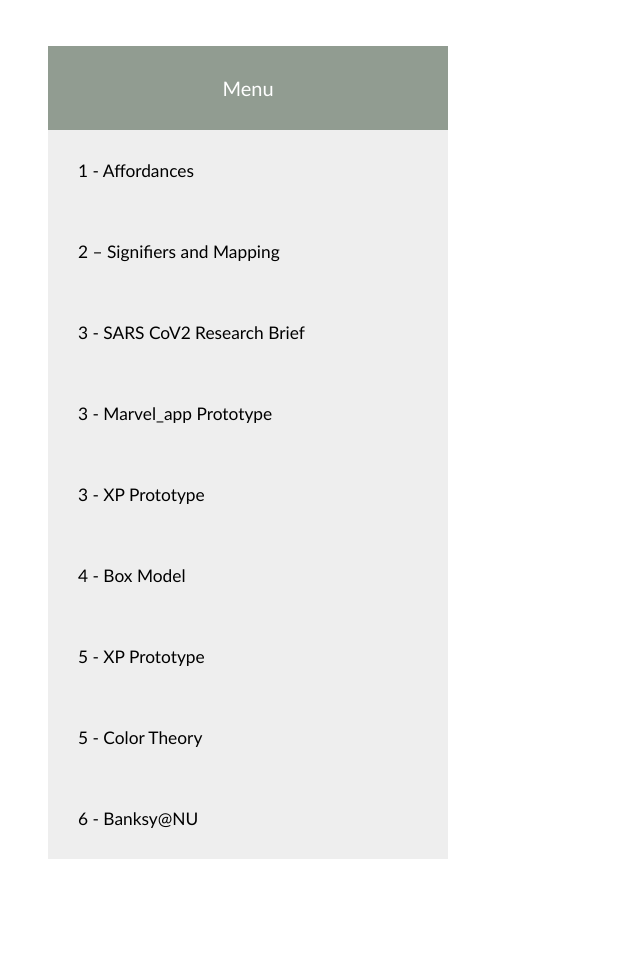
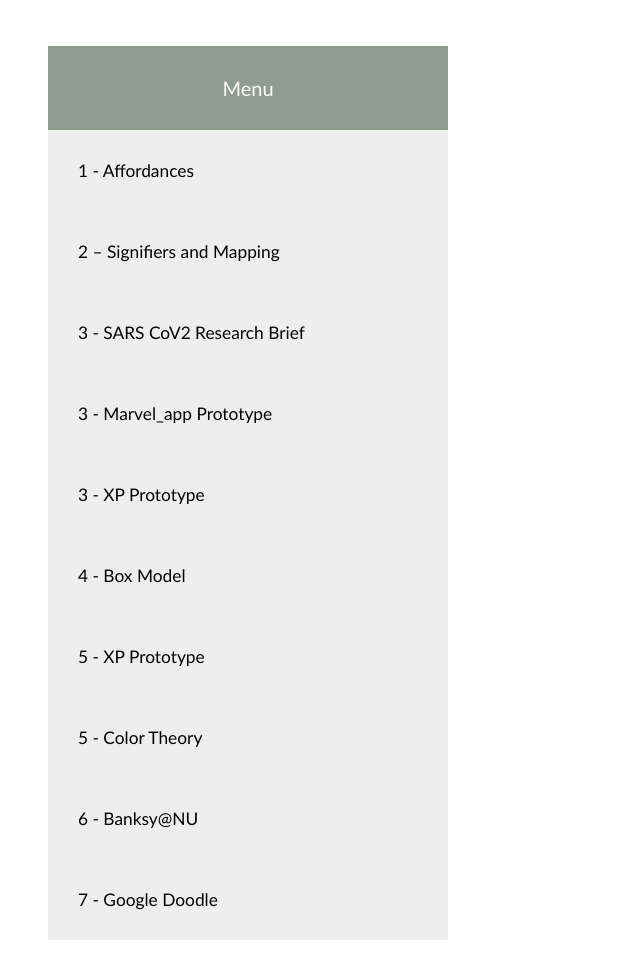
Before and after one commit to celdjo/5D_Fall_20, a plain HTML site: page index.html in a window 1280 px wide. Shown: the whole page, without its empty margins (0-640 px from the left). Before the commit the page ends 875 px from the top, so only its background shows below. Drawn offline with Linux system fonts and the light colour scheme.

Commit message:
Update index.html

```diff
--- a/index.html
+++ b/index.html
@@ -20,6 +20,7 @@
             <li><a href=https://xd.adobe.com/view/d6c67b63-880e-4148-806b-e95c69c73c80-8395/?fullscreen&hints=off> 5 - XP Prototype</a></li>
             <li><a href=assign_5_color/index.html>5 - Color Theory</a></li>
             <li><a href=Banksy_NU/index.html>6 - Banksy@NU</a></li>
+            <li><a href=googleDoodle/google.html>7 - Google Doodle</a></li>
         </div>
         </ul>
     </nav>
```
